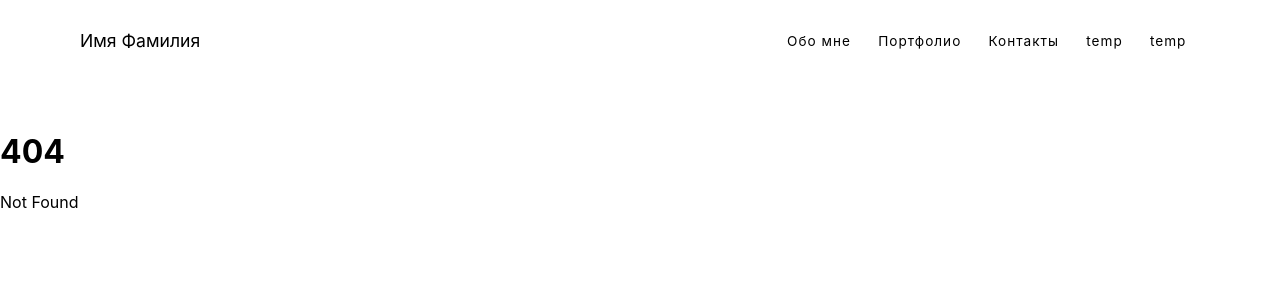
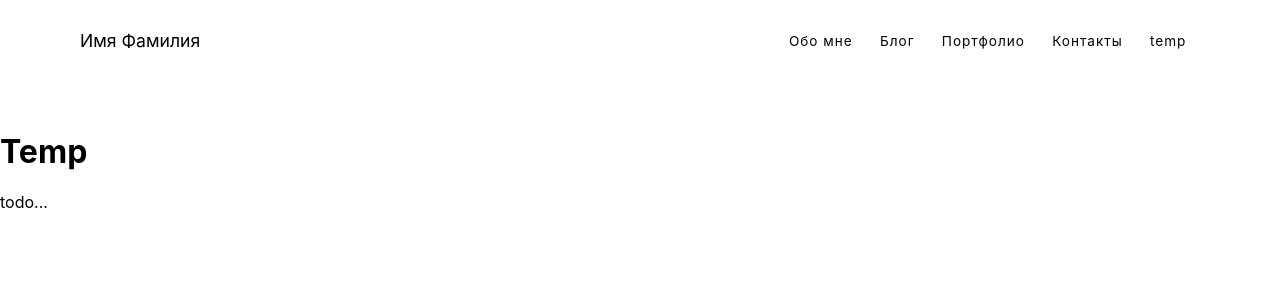
Before and after one commit to Shuvalo/svelte-test, a SvelteKit app: page /temp in a window 1280 px wide. Before the commit this address had no page. Shown: the top 300 px of the page. Built offline with nearby package versions, Linux system fonts and the light colour scheme.

Commit message:
add pages

```diff
--- a/src/routes/+layout.svelte
+++ b/src/routes/+layout.svelte
@@ -20,6 +20,10 @@
             href:'/about'
         },
         {
+            title:'Блог',
+            href:'/blog'
+        },
+        {
             title:'Портфолио',
             href:'/project'
         },
@@ -31,10 +35,7 @@
             title:'temp',
             href:'/temp'
         },
-        {
-        title: "temp",
-        href: "/temp"
-        }
+
     ]
 </script>
 <style>
--- /dev/null
+++ b/src/routes/temp/+page.svelte
@@ -0,0 +1,2 @@
+<h1>Temp</h1>
+todo...
```
